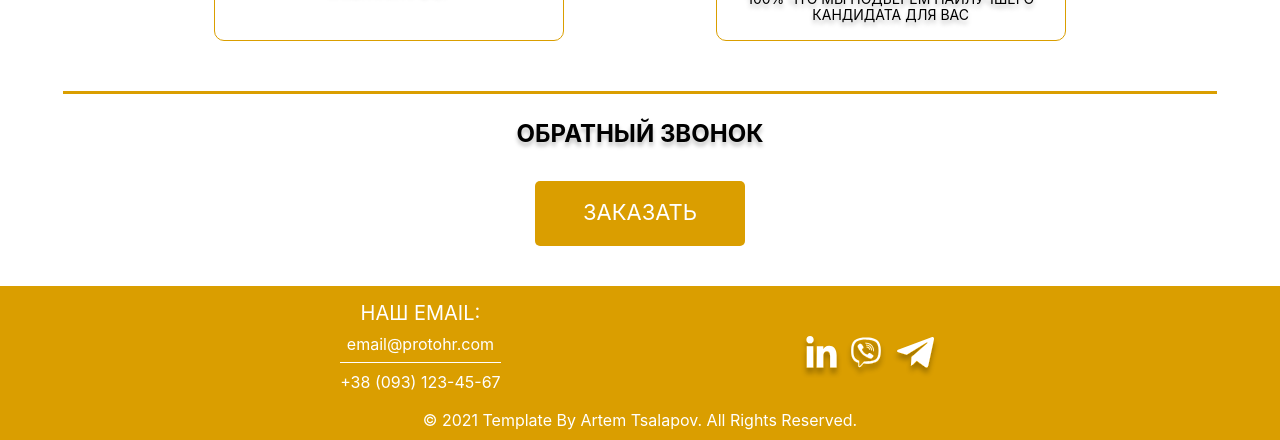
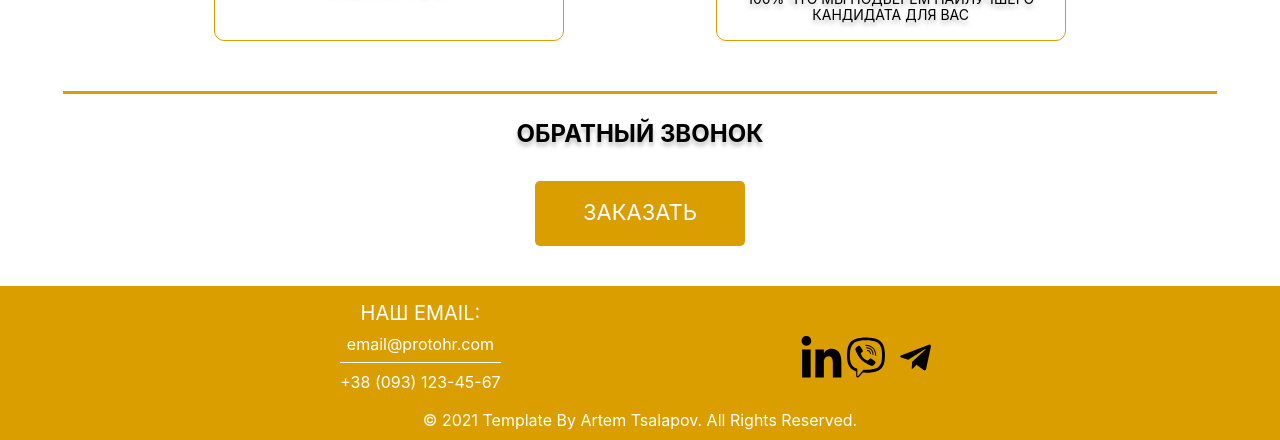
Before and after one commit to Skrin4ik/full-designed-landing-page-by-me, a plain HTML site: page index.html in a window 1280 px wide. Shown: the part 1636-2076 px from the top of the page. Drawn offline with Linux system fonts and the light colour scheme.

Commit message:
Add files via upload

```diff
--- a/index.html
+++ b/index.html
@@ -216,9 +216,9 @@
           </p>
       </div>
         <div class="footer__icons">
-          <a class="footer__icon__linkedin" href="https://www.linkedin.com/"><img src="/img/icons/linked_in_W.svg" alt=""></a>
-          <a class="footer__icon__viber" href="https://www.viber.com/"><img src="/img/icons/viber_W.svg" alt=""></a>
-          <a class="footer__icon__telegram" href="https://web.telegram.org/k/"><img src="/img/icons/telegram_W.svg" alt=""></a>
+          <a class="footer__icon__linkedin" href="https://www.linkedin.com/"><img src="/img/icons/linked_in.svg" alt=""></a>
+          <a class="footer__icon__viber" href="https://www.viber.com/"><img src="/img/icons/viber.svg" alt=""></a>
+          <a class="footer__icon__telegram" href="https://web.telegram.org/k/"><img src="/img/icons/telegram.svg" alt=""></a>
         </div>
       </div>
       <p class="rights">
```
